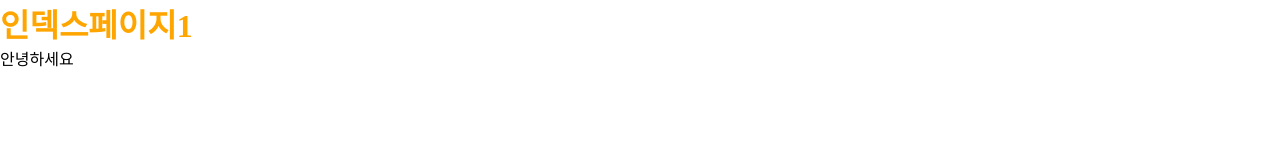
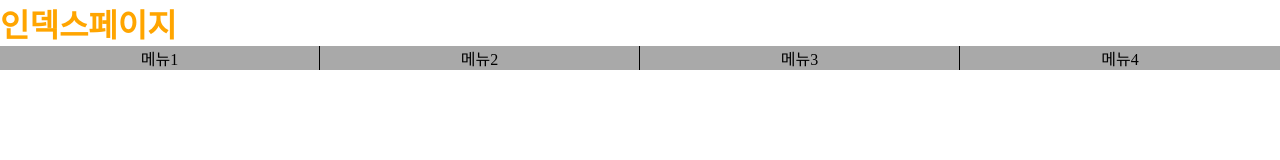
Before and after one commit to kkru123/git, a plain HTML site: page index.html in a window 1280 px wide. Drawn offline with Linux system fonts and the light colour scheme.

Commit message:
Update index.html

```diff
--- a/index.html
+++ b/index.html
@@ -4,10 +4,7 @@
     <meta charset="UTF-8">
     <meta http-equiv="X-UA-Compatible" content="IE=edge">
     <meta name="viewport" content="width=device-width, initial-scale=1.0">
-    <title>Document</title>
-    <meta name="keyword" content="graph,open">
-    <meta name="author" content="jungeui">
-    <link rel="shortcut icon" href="https://jungeui602.dothome.co.kr/images/sea.ico" type="image/ico">
+    <title>인덱스페이지</title>
 <style>
   *{margin: 0; padding: 0;}
   #content li{background-color: darkgray; display: inline-block; width: 25%; box-sizing: border-box; float: left; border-right: 1px solid ; text-align: center;}
@@ -21,7 +18,17 @@ h1{color:orange;}
 </style>
 </head>
 <body>
-    <h1>인덱스페이지1</h1>
-    <p>안녕하세요</p>
+    <h1>인덱스페이지</h1>
+    <ul>
+        <li>
+
+            <ul id="content">
+                <li><a href="#"> 메뉴1</a></li>
+                <li><a href="#"> 메뉴2</a></li>
+                <li><a href="#"> 메뉴3</a></li>
+                <li><a href="#"> 메뉴4</a></li>
+            </ul>
+        </li>
+    </ul>
 </body>
 </html>
```
